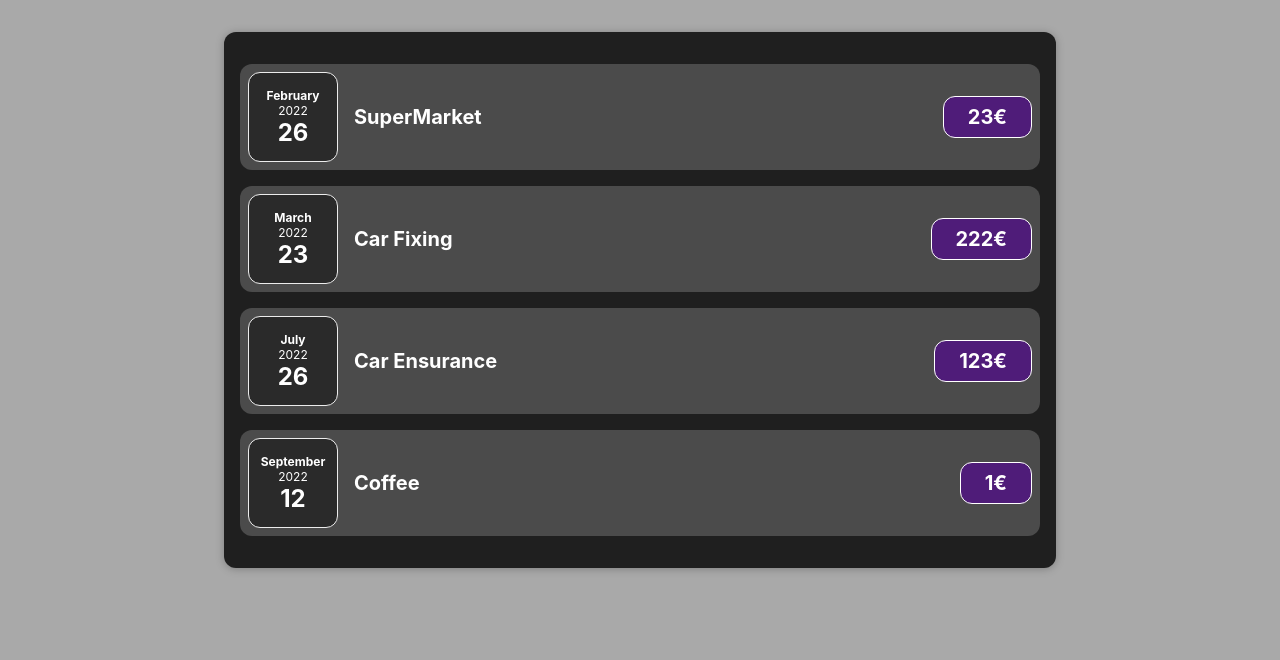
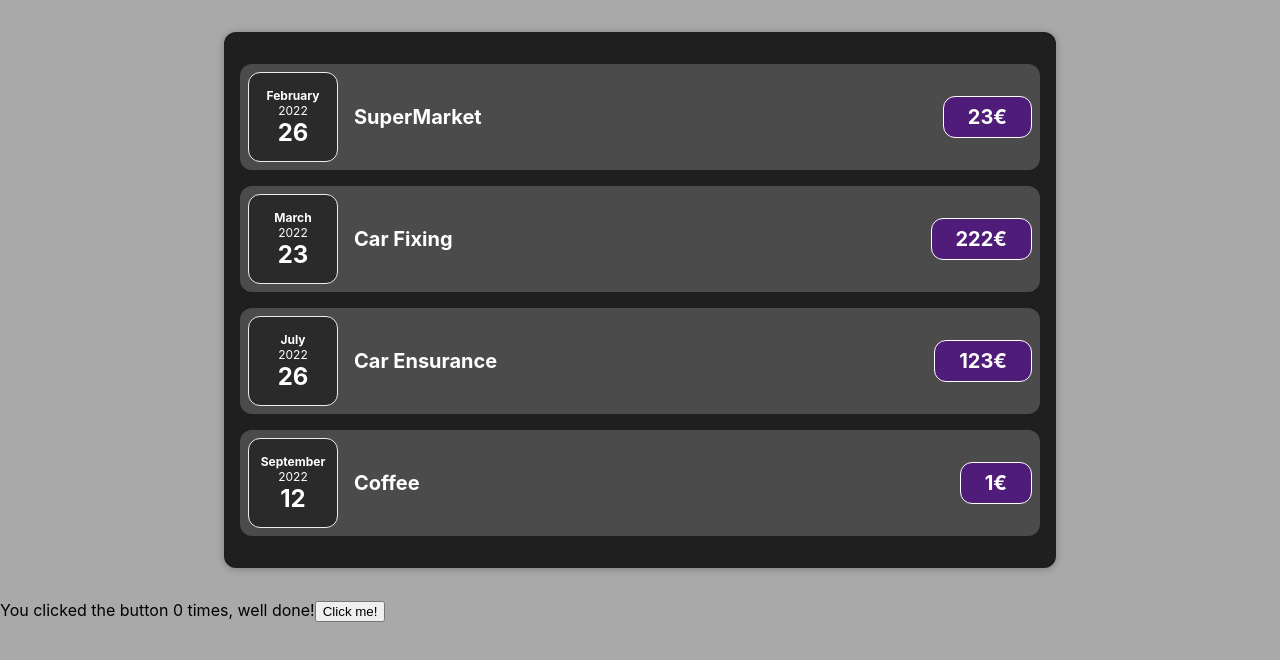
Before and after one commit to JavierFananasNaya/React-Expense-tracker, a React (Create React App) app in the folder my-app/: page / in a window 1280 px wide. Shown: the top 660 px of the page. Built offline with nearby package versions, Linux system fonts and the light colour scheme.

Commit message:
basic hook example and conditional rendering

```diff
--- a/my-app/src/App.js
+++ b/my-app/src/App.js
@@ -1,16 +1,26 @@
 import "./App.css";
 import Expenses from "./components/Expenses/Expenses";
 
+import HookExample from "./components/Hook/HookExample";
+
 function App() {
   const expenses = [
-    { id: 'e2', title: "SuperMarket", amount: 23, date: new Date(2022, 1, 26) },
-    { id: 'e3', title: "Car Fixing", amount: 222, date: new Date(2022, 2, 23) },
-    { id: 'e1', title: "Car Ensurance", amount: 123, date: new Date(2022, 6, 26) },
-    { id: 'e4', title: "Coffee", amount: 1, date: new Date(2022, 8, 12) },
+    { id: "e2", title: "SuperMarket", amount: 23, date: new Date(2022, 1, 26) },
+    { id: "e3", title: "Car Fixing", amount: 222, date: new Date(2022, 2, 23) },
+    {
+      id: "e1",
+      title: "Car Ensurance",
+      amount: 123,
+      date: new Date(2022, 6, 26),
+    },
+    { id: "e4", title: "Coffee", amount: 1, date: new Date(2022, 8, 12) },
   ];
 
   return (
-    <Expenses items={expenses}></Expenses>
+    <div>
+      <Expenses items={expenses}></Expenses>
+      <HookExample></HookExample>
+    </div>
   );
 }
 
--- /dev/null
+++ b/my-app/src/components/Hook/HookExample.js
@@ -0,0 +1,20 @@
+import React, { useState } from "react";
+
+function HookExample() {
+  const [count, setCount] = useState(0);
+
+  return (
+    <div>
+      <span>You clicked the button {count} times, well done!</span>
+      {count > 10 && (
+        <React.Fragment>
+          <div>Amazing!!</div>
+        </React.Fragment>
+      )}
+
+      <button onClick={() => setCount(count + 1)}>Click me!</button>
+    </div>
+  );
+}
+
+export default HookExample;
```
